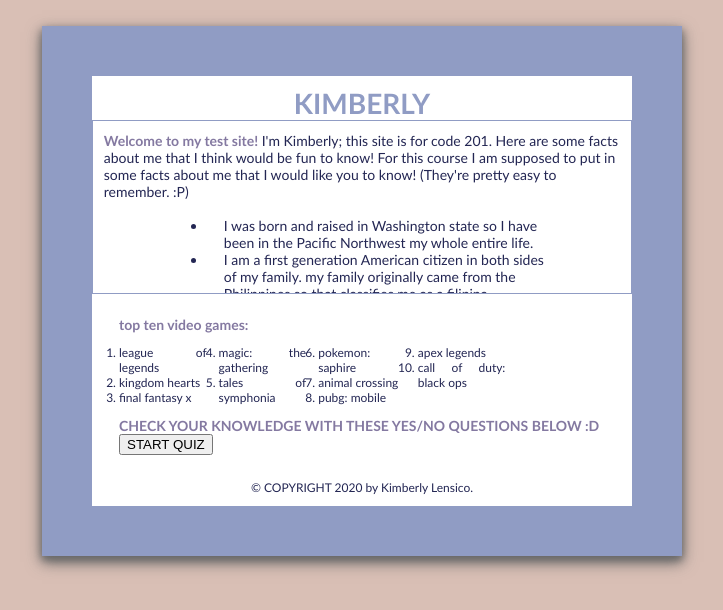
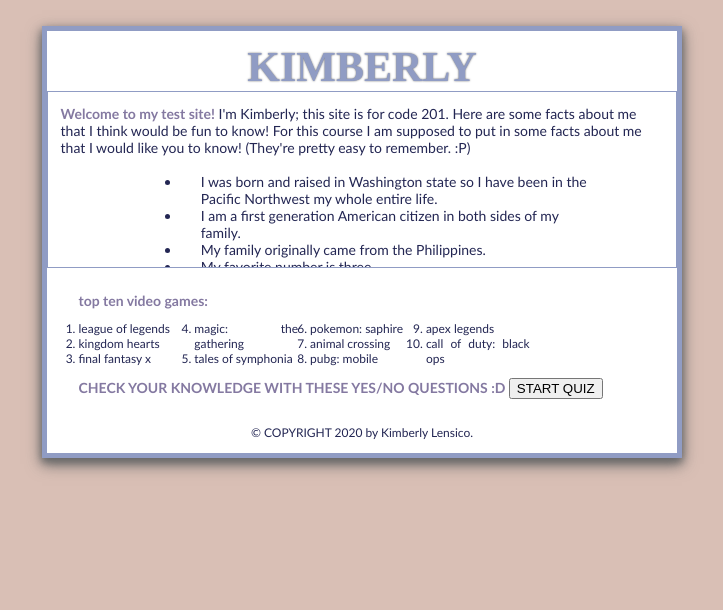
Before and after one commit to KimLensico/about-me, a plain HTML site: page index.html in a window 1280 px wide. Shown: the whole page, without its empty margins (278-1001 px from the left). Drawn offline with Linux system fonts and the light colour scheme; a web font is replaced by a local one.

Commit message:
SHE LOOKS SO NICE

```diff
--- a/css/style.css
+++ b/css/style.css
@@ -6,7 +6,7 @@ body {
     position: fixed;
     color: #232653;
     margin: 2% 25% 2%;
-    border: solid 50px #909cc4;
+    border: solid 5px #909cc4;
     padding: 0%;
        /*shadow credit: https://www.w3schools.com/css/css3_shadows_box.asp */
     box-shadow: 0 4px 8px 0 #696969, 0 6px 15px 0 #696969;
@@ -45,6 +45,15 @@ h1 {
     display: block;
     margin: 0%;
     padding: 2% 0% 0%;
+    font-family: Knewave;
+    font-size: 300%;
+}
+
+h1 > a {
+    text-decoration: none;
+    background: #ffffff;
+    color: #909cc4;
+    text-shadow: 0px 0px 2px #696969;
 }
 
 strong {
--- a/index.html
+++ b/index.html
@@ -3,10 +3,11 @@
 <head>
    <title>201 About Me</title>
     <link rel="stylesheet" href="css/style.css">
+    <link href='https://fonts.googleapis.com/css?family=Knewave' rel='stylesheet'>
     <script src="./js/app.js"></script>
 </head>
     <body>
-        <h1>KIMBERLY</h1>
+        <h1><a href="https://github.com/KimLensico/about-me">KIMBERLY</a></h1>
         <ul id ="box">
             <strong>Welcome to my test site!</strong> I'm Kimberly; this site is for code 201. Here are some facts about me that I think would be fun to know! For this course I am supposed to put in some facts about me that I would like you to know! (They're pretty easy to remember. :P) <br / > <br />
             <li>
@@ -16,12 +17,22 @@
             </li>
             <li>
                 <span>
-                    I am a first generation American citizen in both sides of my family. my family originally came from the Philippines so that classifies me as a filipina.
+                    I am a first generation American citizen in both sides of my family.
                 </span>
             </li>
             <li>
                 <span>
-                    I currently just have my high school diploma; after high school I worked at a bank for four years before becoming a full time student at Codefellows.
+                    My family originally came from the Philippines.
+                </span>
+            </li>
+            <li>
+                <span>
+                    My favorite number is three.
+                </span>
+            </li>
+            <li>
+                <span>
+                    My favorite ice cream flavors are: matcha, chocolate, and strawberry!
                 </span>
             </li>
             <li>
@@ -52,9 +63,8 @@
             </ol>
 
                 <strong>
-                    CHECK YOUR KNOWLEDGE WITH THESE YES/NO QUESTIONS BELOW :D
-                </strong> <br />
-            <input type="button" value="START QUIZ" onclick="master();">
+                    CHECK YOUR KNOWLEDGE WITH THESE YES/NO QUESTIONS :D
+                </strong> <input type="button" value="START QUIZ" onclick="master();">
 
         <strong> <em>
             <p><span id="userName"></span> <span id ="myQuiz"></p>
```
